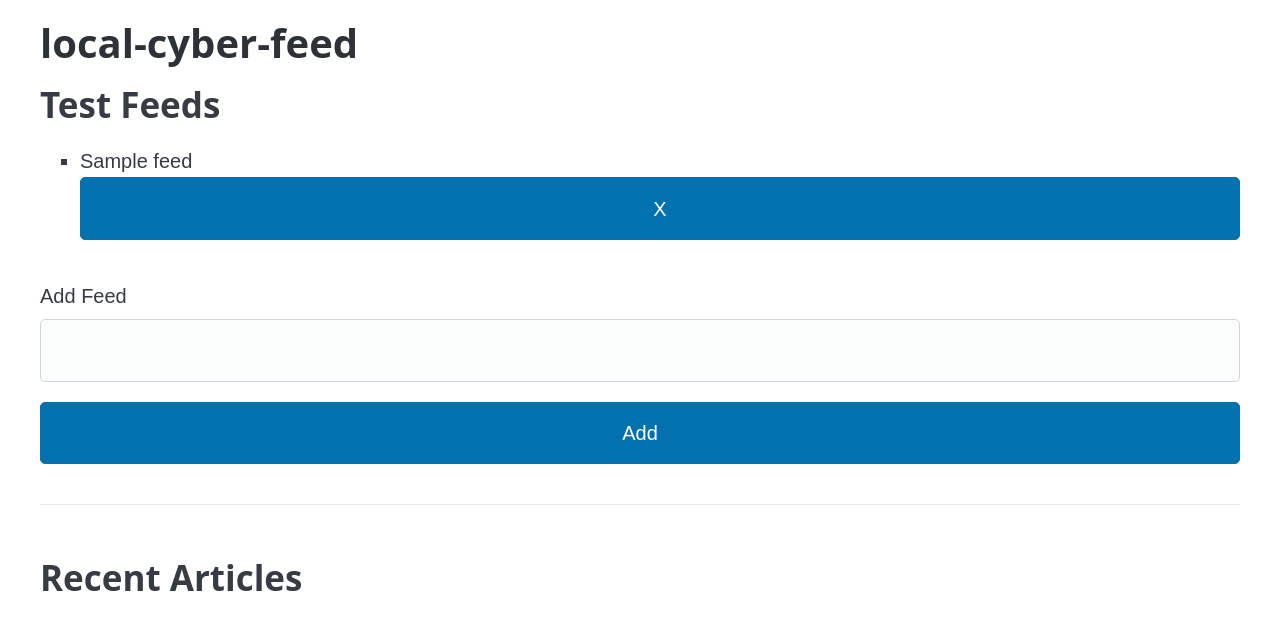
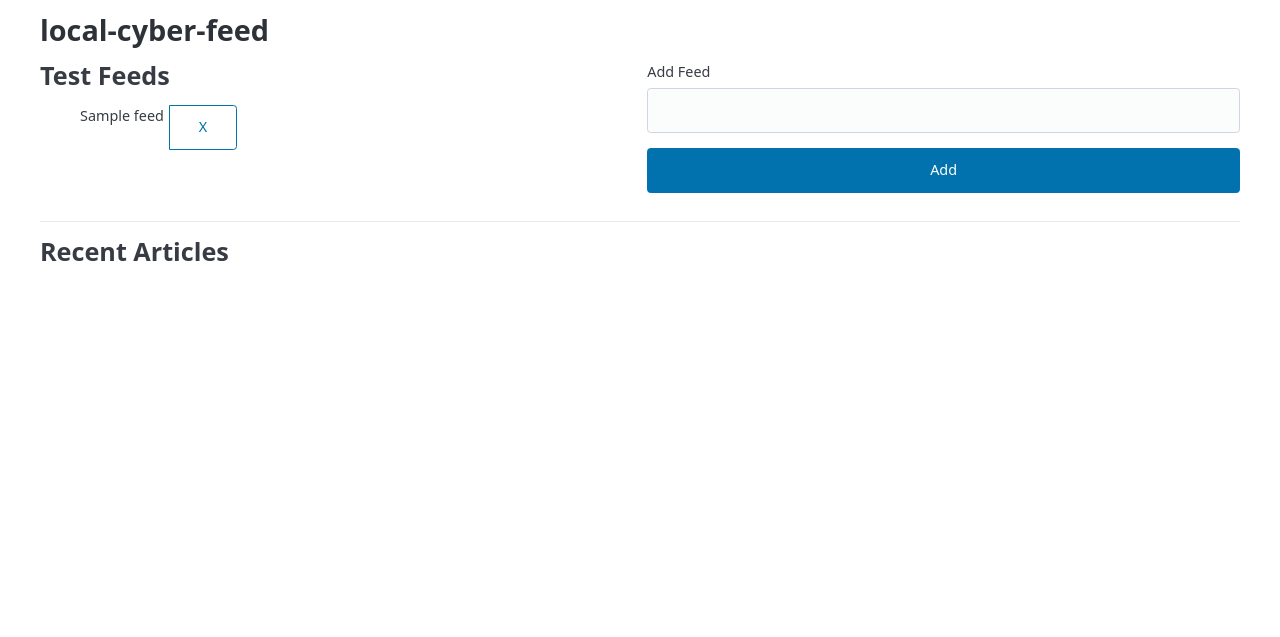
Before and after one commit to benjamin-wulf/local-cyber-feed, a Flask app: page / in a window 1280 px wide. Shown: the top 637 px of the page. Run offline with Flask 3, Linux system fonts and the light colour scheme; tables that the repository leaves empty hold one stand-in row (values such as "Sample post").

Commit message:
it's prettier but it still isn't pretty

```diff
--- a/app/main.py
+++ b/app/main.py
@@ -22,7 +22,7 @@
     try:
         conn = GetDBConnection()
         feeds = conn.execute('SELECT * FROM feeds').fetchall()
-        articles = conn.execute('SELECT a.title, a.link, a.published_date, a.id, f.title as feed_name FROM articles a JOIN feeds f ON a.feed_id = f.id ORDER BY a.published_date DESC LIMIT 10').fetchall()
+        articles = conn.execute('SELECT a.title, a.link, a.published_date, a.id, a.summary, f.title as feed_name FROM articles a JOIN feeds f ON a.feed_id = f.id ORDER BY a.published_date DESC LIMIT 10').fetchall()
     except sqlite3.Error as e:
         print("ERROR: Could not read articles from DB: {e}")
     finally:
--- a/app/templates/index.html
+++ b/app/templates/index.html
@@ -2,35 +2,40 @@
 <html>
     <head>
         <Title>local-cyber-feed</Title>
+        <link rel="stylesheet" href="{{ url_for('static', filename='css/pico.min.css') }}">
         <style>
-            body { font-family: sans-serif; margin: 40px; line-height: 1.6; }
-            .article { border-bottom: 1px solid #eee; padding: 10px 0;}
+            :root
+            {
+                --pico-font-size:90%;
+            }
         </style>
-        <link rel="stylesheet" href="{{ url_for('static', filename='css/pico.min.css') }}">
     </head>
     <body>
         <main class="container">
     <h1>local-cyber-feed</h1>
-
+    <div class="grid">
+        <div>
     <h2>Test Feeds</h2>
     <ul>
         {% for feed in feeds %}
-            <li>{{ feed['title'] }}
-                <form action="/api/delete-feed" method="POST" style="display:inline">
+            <li role="group">{{ feed['title'] }}
+                <form action="/api/delete-feed" method="POST">
                     <input type="hidden" id="feed-id" name="feed-id" value={{ feed['id'] }} >
-                    <input type="submit" value="X">
+                    <input type="submit" value="X" class="outline" style="margin-left:5px;">
                 </form>
             </li>
         {% endfor %}
     </ul>
-
+    </div>
+<div>
 
     <form action="/api/add-feed" method="POST">
         <label for="add-feed">Add Feed</label>
         <input type="text" id="add-feed" name="add-feed">
         <input type="submit" value="Add">
     </form>
-    <hr>
+    </div>
+    </div>
     <div id="update-banner" style="display:none;">
         <span id="update-msg"></span>
         <a href="javascript:location.reload()">New Articles Available</a>
@@ -57,6 +62,7 @@
         setInterval(checkUpdates, 300000);
 
     </script>
+    <hr>
 
     <h2>Recent Articles</h2>
     {% for article in articles %}
@@ -64,6 +70,7 @@
             <h3><a href="{{ article['link'] }}">{{ article['title'] }}</a></h3>
             <p>From: <em>{{ article['feed_name'] }}</em></p>
             <p>Date: <em class = "local-date" data-utc="{{ article['published_date'] }}">{{ article['published_date'] }} (UTC)</em></p>
+            <p style="max-height: 200px; overflow:scroll;">{{ article['summary'] }}</p>
         </div>
     {% endfor %}
 </main>
```
